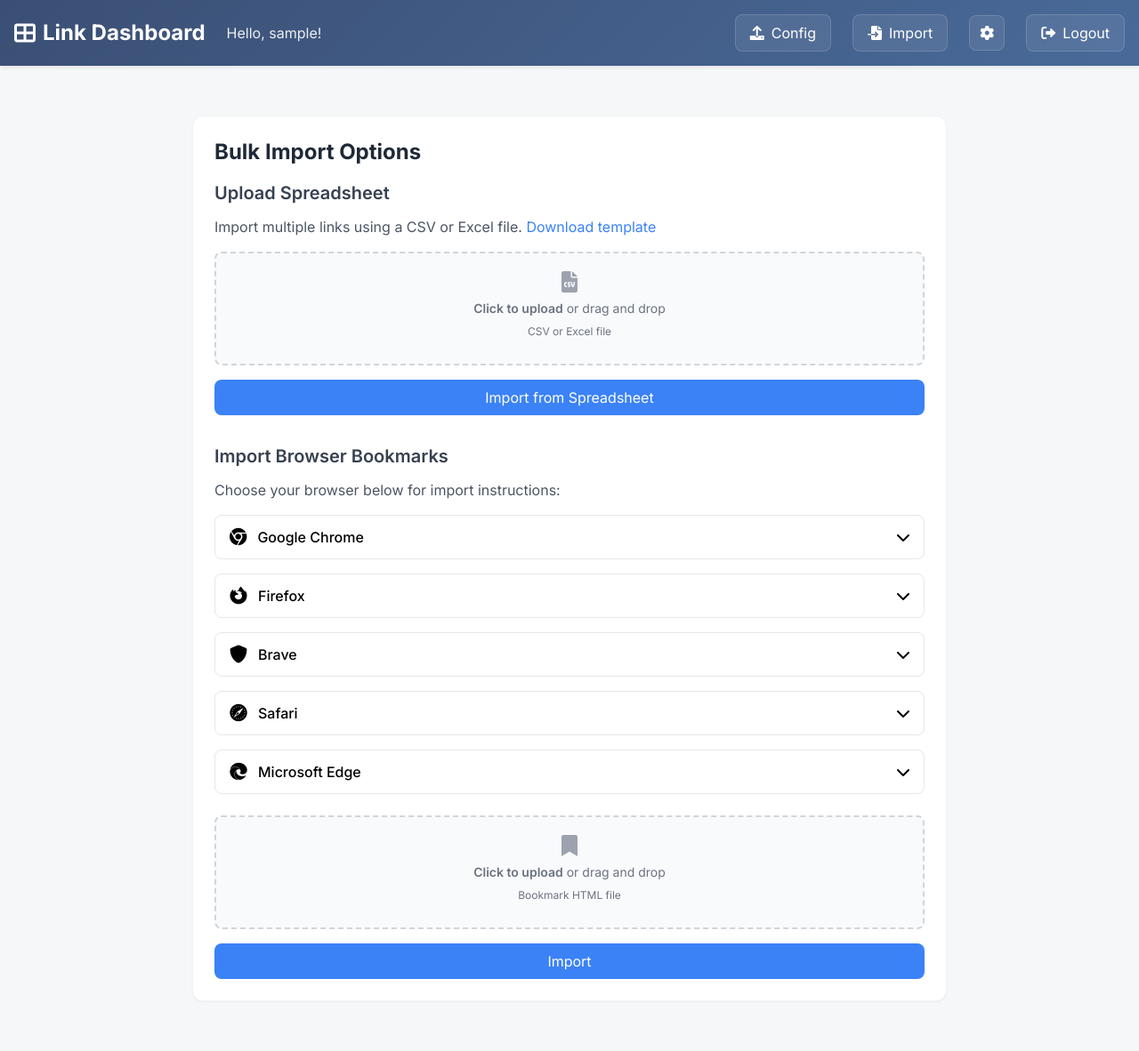
After one commit to MathoAvito/link-harbor, a Flask app: page /upload in a window 1280 px wide. The commit adds this page. Shown: the whole page at 89% size. Run offline with Flask 3, Linux system fonts and the light colour scheme; the visitor is signed in with stand-in values (Sample User, id 1); parts of the project's set-up code (start-up, migrations or seed data) failed here and were passed over; some libraries are stand-ins or nearby versions.

Commit message:
feat: implement bulk import and remove add link feature
- Add bulk import functionality for CSV/Excel files\n- Add browser bookmark import support for Chrome, Firefox, Brave, Safari, and Edge\n- Remove single link add feature in favor of bulk imports\n- Update navigation bar to simplify import options\n- Add CSV template for bulk imports\n- Update requirements.txt with pandas dependency\n- Improve UI with clear import instructions for each browser\n- Add drag-and-drop support for file uploads

```diff
--- /dev/null
+++ b/app/static/templates/bulk_import_template.csv
@@ -0,0 +1,5 @@
+Title,URL,Description,Category,Icon
+Example Link,https://example.com,This is an example description,Work,link
+My Blog,https://blog.example.com,Personal blog about tech,Personal,blog
+Documentation,https://docs.example.com,API Documentation,Development,book
+Project Repo,https://github.com/example/project,Main project repository,Development,github
--- a/app/templates/base.html
+++ b/app/templates/base.html
@@ -464,21 +464,15 @@
         <!-- Right side with buttons -->
         <div class="flex items-center space-x-6">
           {% if current_user.is_authenticated %}
-            <!-- Add Link Button -->
-            <a href="{{ url_for('main.add_link') }}" class="nav-button text-white px-4 py-2 rounded-lg flex items-center space-x-2">
-              <i class="fas fa-plus"></i>
-              <span>Add Link</span>
-            </a>
-
             <a href="{{ url_for('main.upload_config') }}" class="nav-button text-white px-4 py-2 rounded-lg flex items-center space-x-2">
               <i class="fas fa-upload"></i>
               <span>Config</span>
             </a>
 
-            <!-- Add the new Import Bookmarks button here -->
-            <a href="{{ url_for('main.upload_bookmarks') }}" class="nav-button text-white px-4 py-2 rounded-lg flex items-center space-x-2">
-              <i class="fas fa-bookmark"></i>
-              <span>Import Bookmarks</span>
+            <!-- Import button -->
+            <a href="{{ url_for('main.upload_page') }}" class="nav-button text-white px-4 py-2 rounded-lg flex items-center space-x-2">
+              <i class="fas fa-file-import"></i>
+              <span>Import</span>
             </a>
 
             <!-- Settings Button -->
--- /dev/null
+++ b/app/templates/upload.html
@@ -0,0 +1,197 @@
+{% extends "base.html" %}
+{% block content %}
+
+<div class="max-w-4xl mx-auto p-6">
+  <div class="space-y-8">
+    <!-- Bulk Upload Options -->
+    <div class="bg-white dark:bg-gray-800 rounded-xl shadow-sm p-6 border border-gray-100 dark:border-gray-700">
+      <h2 class="text-2xl font-bold mb-4 text-gray-800 dark:text-gray-100">Bulk Import Options</h2>
+
+      <!-- CSV Upload Section -->
+      <div class="mb-8">
+        <h3 class="text-xl font-semibold mb-3 text-gray-700 dark:text-gray-200">Upload Spreadsheet</h3>
+        <p class="text-gray-600 dark:text-gray-300 mb-4">
+          Import multiple links using a CSV or Excel file.
+          <a href="{{ url_for('static', filename='templates/bulk_import_template.csv') }}" class="text-blue-500 hover:text-blue-600">
+            Download template
+          </a>
+        </p>
+        <form action="{{ url_for('main.upload_bulk') }}" method="post" enctype="multipart/form-data" class="space-y-4">
+          <div class="flex items-center justify-center w-full">
+            <label class="flex flex-col w-full h-32 border-2 border-gray-300 border-dashed rounded-lg cursor-pointer bg-gray-50 dark:bg-gray-700 hover:bg-gray-100 dark:hover:bg-gray-600">
+              <div class="flex flex-col items-center justify-center pt-5 pb-6">
+                <i class="fas fa-file-csv text-2xl text-gray-400 mb-2"></i>
+                <p class="mb-2 text-sm text-gray-500 dark:text-gray-400">
+                  <span class="font-semibold">Click to upload</span> or drag and drop
+                </p>
+                <p class="text-xs text-gray-500 dark:text-gray-400">CSV or Excel file</p>
+              </div>
+              <input type="file" name="file" class="hidden" accept=".csv,.xlsx,.xls" required>
+            </label>
+          </div>
+          <button type="submit" class="w-full px-4 py-2 bg-blue-500 text-white rounded-lg hover:bg-blue-600 transition-colors">
+            Import from Spreadsheet
+          </button>
+        </form>
+      </div>
+
+      <!-- Browser Bookmarks Import Section -->
+      <div>
+        <h3 class="text-xl font-semibold mb-3 text-gray-700 dark:text-gray-200">Import Browser Bookmarks</h3>
+        <p class="text-gray-600 dark:text-gray-300 mb-4">Choose your browser below for import instructions:</p>
+
+        <div class="space-y-4">
+          <!-- Chrome -->
+          <div class="border border-gray-200 dark:border-gray-600 rounded-lg">
+            <button class="w-full px-4 py-3 text-left focus:outline-none" onclick="toggleInstructions('chrome')">
+              <div class="flex items-center justify-between">
+                <div class="flex items-center space-x-3">
+                  <i class="fab fa-chrome text-xl"></i>
+                  <span class="font-medium">Google Chrome</span>
+                </div>
+                <i class="fas fa-chevron-down transform transition-transform" id="chrome-chevron"></i>
+              </div>
+            </button>
+            <div class="hidden px-4 py-3 border-t border-gray-200 dark:border-gray-600" id="chrome-instructions">
+              <ol class="list-decimal list-inside space-y-2 text-gray-600 dark:text-gray-300">
+                <li>Open Chrome and click the three dots menu (⋮) in the top-right</li>
+                <li>Go to Bookmarks → Bookmark Manager</li>
+                <li>Click the three dots menu in the Bookmark Manager</li>
+                <li>Select "Export bookmarks"</li>
+                <li>Save the HTML file</li>
+              </ol>
+            </div>
+          </div>
+
+          <!-- Firefox -->
+          <div class="border border-gray-200 dark:border-gray-600 rounded-lg">
+            <button class="w-full px-4 py-3 text-left focus:outline-none" onclick="toggleInstructions('firefox')">
+              <div class="flex items-center justify-between">
+                <div class="flex items-center space-x-3">
+                  <i class="fab fa-firefox-browser text-xl"></i>
+                  <span class="font-medium">Firefox</span>
+                </div>
+                <i class="fas fa-chevron-down transform transition-transform" id="firefox-chevron"></i>
+              </div>
+            </button>
+            <div class="hidden px-4 py-3 border-t border-gray-200 dark:border-gray-600" id="firefox-instructions">
+              <ol class="list-decimal list-inside space-y-2 text-gray-600 dark:text-gray-300">
+                <li>Click the Library button (book icon) in the toolbar</li>
+                <li>Click "Bookmarks" and select "Manage Bookmarks"</li>
+                <li>In the Library window, click "Import and Backup"</li>
+                <li>Select "Export Bookmarks to HTML"</li>
+                <li>Choose a location to save the file</li>
+              </ol>
+            </div>
+          </div>
+
+          <!-- Brave -->
+          <div class="border border-gray-200 dark:border-gray-600 rounded-lg">
+            <button class="w-full px-4 py-3 text-left focus:outline-none" onclick="toggleInstructions('brave')">
+              <div class="flex items-center justify-between">
+                <div class="flex items-center space-x-3">
+                  <i class="fas fa-shield-alt text-xl"></i>
+                  <span class="font-medium">Brave</span>
+                </div>
+                <i class="fas fa-chevron-down transform transition-transform" id="brave-chevron"></i>
+              </div>
+            </button>
+            <div class="hidden px-4 py-3 border-t border-gray-200 dark:border-gray-600" id="brave-instructions">
+              <ol class="list-decimal list-inside space-y-2 text-gray-600 dark:text-gray-300">
+                <li>Click the menu icon (three lines) in the top-right</li>
+                <li>Go to Bookmarks → Bookmark manager</li>
+                <li>Click the three dots menu (⋮)</li>
+                <li>Select "Export bookmarks"</li>
+                <li>Choose where to save the HTML file</li>
+              </ol>
+            </div>
+          </div>
+
+          <!-- Safari -->
+          <div class="border border-gray-200 dark:border-gray-600 rounded-lg">
+            <button class="w-full px-4 py-3 text-left focus:outline-none" onclick="toggleInstructions('safari')">
+              <div class="flex items-center justify-between">
+                <div class="flex items-center space-x-3">
+                  <i class="fab fa-safari text-xl"></i>
+                  <span class="font-medium">Safari</span>
+                </div>
+                <i class="fas fa-chevron-down transform transition-transform" id="safari-chevron"></i>
+              </div>
+            </button>
+            <div class="hidden px-4 py-3 border-t border-gray-200 dark:border-gray-600" id="safari-instructions">
+              <ol class="list-decimal list-inside space-y-2 text-gray-600 dark:text-gray-300">
+                <li>Click File in the menu bar</li>
+                <li>Select "Export Bookmarks"</li>
+                <li>Save the file with a .html extension</li>
+                <li>Note: If using iCloud sync, bookmarks can also be exported from Safari on iOS</li>
+              </ol>
+            </div>
+          </div>
+
+          <!-- Edge -->
+          <div class="border border-gray-200 dark:border-gray-600 rounded-lg">
+            <button class="w-full px-4 py-3 text-left focus:outline-none" onclick="toggleInstructions('edge')">
+              <div class="flex items-center justify-between">
+                <div class="flex items-center space-x-3">
+                  <i class="fab fa-edge text-xl"></i>
+                  <span class="font-medium">Microsoft Edge</span>
+                </div>
+                <i class="fas fa-chevron-down transform transition-transform" id="edge-chevron"></i>
+              </div>
+            </button>
+            <div class="hidden px-4 py-3 border-t border-gray-200 dark:border-gray-600" id="edge-instructions">
+              <ol class="list-decimal list-inside space-y-2 text-gray-600 dark:text-gray-300">
+                <li>Click the three dots menu (...) in the top-right</li>
+                <li>Go to Favorites → Manage favorites</li>
+                <li>Click the three dots menu (⋮)</li>
+                <li>Select "Export favorites"</li>
+                <li>Choose a location to save the HTML file</li>
+              </ol>
+            </div>
+          </div>
+        </div>
+
+        <!-- Upload Form for Browser Bookmarks -->
+        <form action="{{ url_for('main.upload_bookmarks') }}" method="post" enctype="multipart/form-data" class="mt-6">
+          <div class="flex items-center justify-center w-full">
+            <label class="flex flex-col w-full h-32 border-2 border-gray-300 border-dashed rounded-lg cursor-pointer bg-gray-50 dark:bg-gray-700 hover:bg-gray-100 dark:hover:bg-gray-600">
+              <div class="flex flex-col items-center justify-center pt-5 pb-6">
+                <i class="fas fa-bookmark text-2xl text-gray-400 mb-2"></i>
+                <p class="mb-2 text-sm text-gray-500 dark:text-gray-400">
+                  <span class="font-semibold">Click to upload</span> or drag and drop
+                </p>
+                <p class="text-xs text-gray-500 dark:text-gray-400">Bookmark HTML file</p>
+              </div>
+              <input type="file" name="file" class="hidden" accept=".html,.htm" required>
+            </label>
+          </div>
+          <button type="submit" class="w-full mt-4 px-4 py-2 bg-blue-500 text-white rounded-lg hover:bg-blue-600 transition-colors">
+            Import
+          </button>
+        </form>
+      </div>
+    </div>
+  </div>
+</div>
+
+<script>
+function toggleInstructions(browser) {
+  const instructions = document.getElementById(`${browser}-instructions`);
+  const chevron = document.getElementById(`${browser}-chevron`);
+
+  instructions.classList.toggle('hidden');
+  chevron.style.transform = instructions.classList.contains('hidden') ? 'rotate(0deg)' : 'rotate(180deg)';
+}
+
+// File input preview
+document.querySelectorAll('input[type="file"]').forEach(input => {
+  input.addEventListener('change', function(e) {
+    const fileName = e.target.files[0]?.name;
+    if (fileName) {
+      const preview = this.closest('label').querySelector('p.text-sm');
+      preview.innerHTML = `Selected: ${fileName}`;
+    }
+  });
+});
+</script>
+{% endblock %}
--- a/requirements.txt
+++ b/requirements.txt
@@ -14,3 +14,5 @@ Flask-Migrate==4.0.4
 SQLAlchemy==2.0.27
 requests>=2.32.2 # not directly required, pinned by Snyk to avoid a vulnerability
 zipp>=3.19.1 # not directly required, pinned by Snyk to avoid a vulnerability
+pandas==2.2.1
+openpyxl==3.1.2
```
Also changed, not shown: app/dashboard_routes.py (+125 -66 lines), app/templates/add_link.html (deleted, +0 -70 lines).
